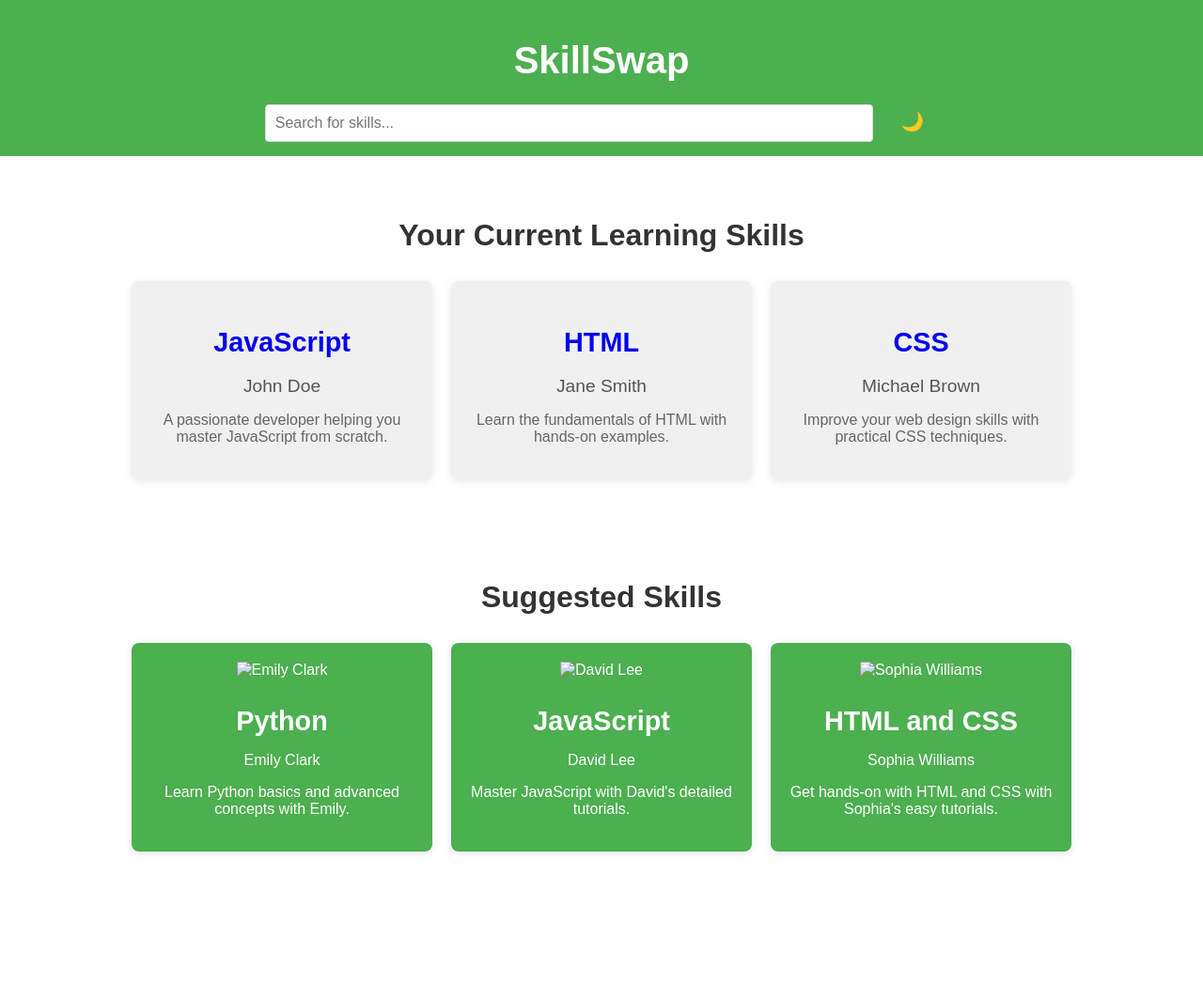
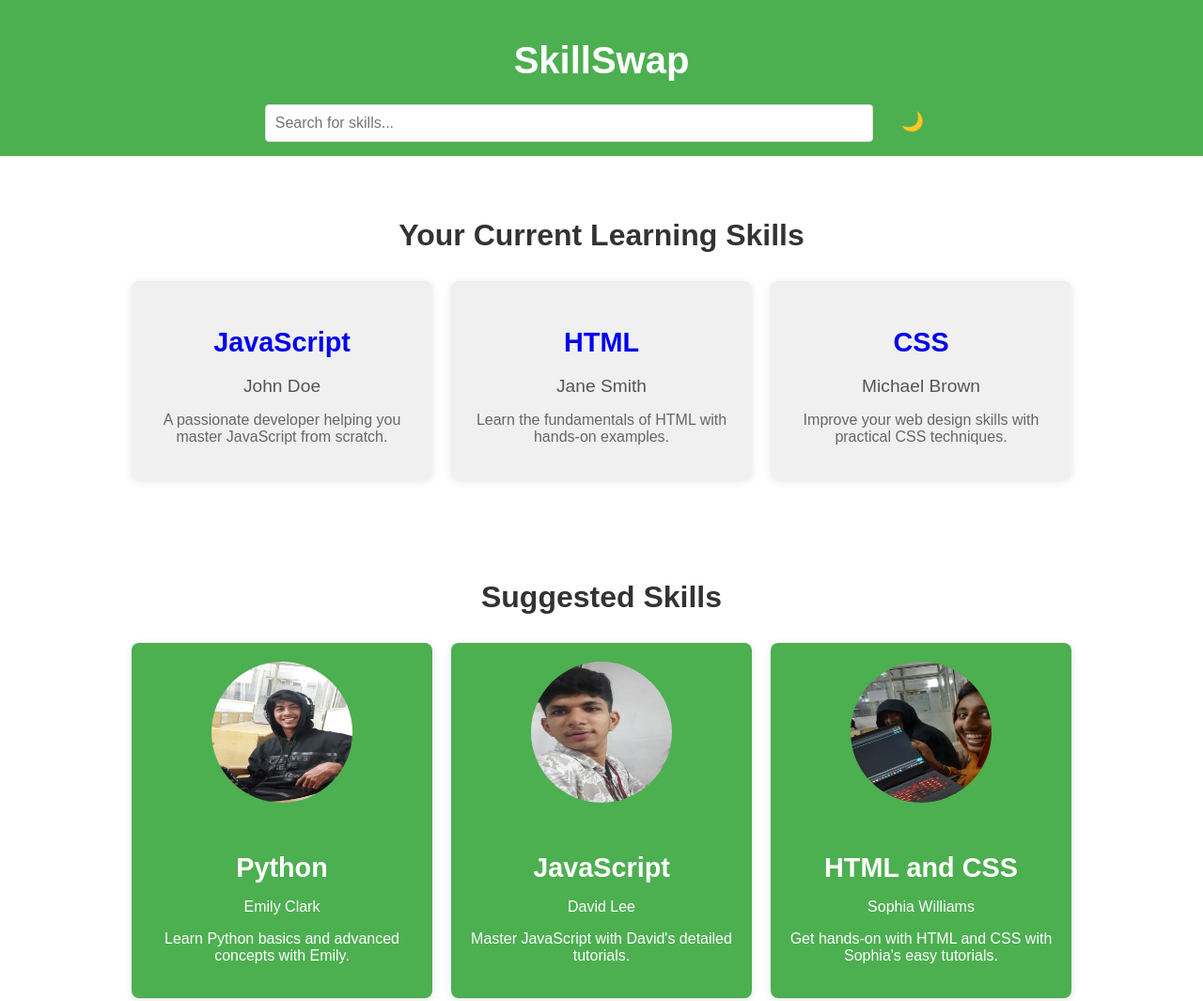
Before and after one commit to Benleondsouza/RealHackathon, a plain HTML site: page homepage.html in a window 1280 px wide. Shown: the whole page at 94% size. Before the commit the page ends 946 px from the top, so only its background shows below. Drawn offline with Linux system fonts and the light colour scheme.

Commit message:
pics for profile

```diff
--- a/homepage.css
+++ b/homepage.css
@@ -159,3 +159,11 @@ body.dark-mode #dark-mode-toggle {
     height: 100%;
     width: 100%;
 }
+
+.profile-img{
+    width: 150px;
+    height: 150px;
+    border-radius: 50%;
+    margin-bottom: 20px;
+
+}
--- a/homepage.html
+++ b/homepage.html
@@ -48,21 +48,21 @@
         <!-- Example Suggested Skill Cards -->
 
             <a href="profile.html?name=Emily+Clark&skill=Python" class="card">
-                <img src="images/emily-clark-profile.jpg" alt="Emily Clark" class="profile-img">
+                <img src="images/shubham.jpg" alt="Emily Clark" class="profile-img">
                 <h3>Python</h3>
                 <p>Emily Clark</p>
                 <p>Learn Python basics and advanced concepts with Emily.</p>
             </a>
 
             <a href="profile.html?name=David+Lee&skill=JavaScript" class="card">
-                <img src="images/david-lee-profile.jpg" alt="David Lee" class="profile-img">
+                <img src="images/shaz.jpg" alt="David Lee" class="profile-img">
                 <h3>JavaScript</h3>
                 <p>David Lee</p>
                 <p>Master JavaScript with David's detailed tutorials.</p>
             </a>
 
             <a href="profile.html?name=Sophia+Williams&skill=HTML+and+CSS" class="card">
-                <img src="images/sophia-williams-profile.jpg" alt="Sophia Williams" class="profile-img">
+                <img src="images/pranav.jpg" alt="Sophia Williams" class="profile-img">
                 <h3>HTML and CSS</h3>
                 <p>Sophia Williams</p>
                 <p>Get hands-on with HTML and CSS with Sophia's easy tutorials.</p>
```
Also changed, not shown: images/me.jpg (added), images/pranav.jpg (added), images/shaz.jpg (added), images/shubham.jpg (added).
